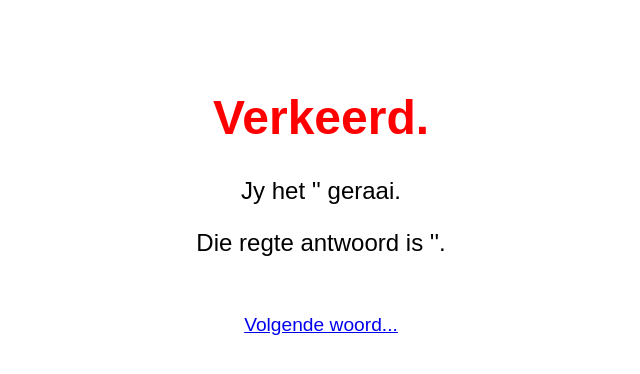
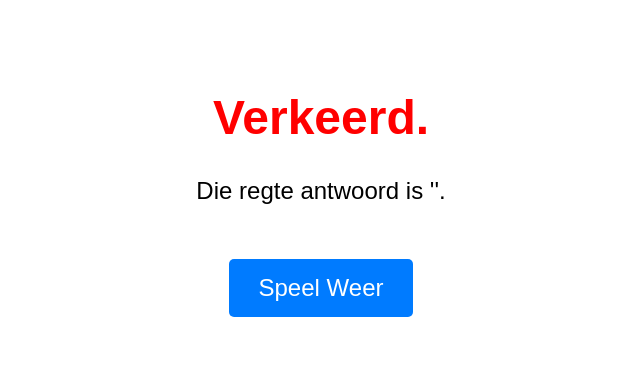
Before and after one commit to mikethiem/spel, a Flask app: template templates/result.html in a window 1280 px wide. Shown: the top 374 px of the page, without its empty margins (319-959 px from the left). Run offline with Flask 3, Linux system fonts and the light colour scheme; the template is opened without the code that fills it, so the values that code supplies are empty.

Commit message:
Update result.html

```diff
--- a/templates/result.html
+++ b/templates/result.html
@@ -3,12 +3,21 @@
 <head>
     <meta charset="UTF-8">
     <title>Resultaat</title>
-    <meta http-equiv="refresh" content="3;url=/">
+    <meta http-equiv="refresh" content="4;url=/">
     <style>
         body { font-family: sans-serif; text-align: center; font-size: 1.5em; padding-top: 50px; }
         .correct { color: green; }
         .incorrect { color: red; }
-        a { font-size: 0.8em; }
+        .play-again {
+            display: inline-block;
+            margin-top: 30px;
+            padding: 15px 30px;
+            font-size: 1em;
+            color: white;
+            background-color: #007bff;
+            text-decoration: none;
+            border-radius: 5px;
+        }
     </style>
 </head>
 <body>
@@ -16,10 +25,9 @@
         <h1 class="correct">Reg! Mooi so! 🥳</h1>
     {% else %}
         <h1 class="incorrect">Verkeerd.</h1>
-        <p>Jy het '{{ user_guess }}' geraai.</p>
         <p>Die regte antwoord is '<b>{{ correct_word }}</b>'.</p>
     {% endif %}
-    <br>
-    <a href="/">Volgende woord...</a>
+
+    <a href="/" class="play-again">Speel Weer</a>
 </body>
 </html>
```
